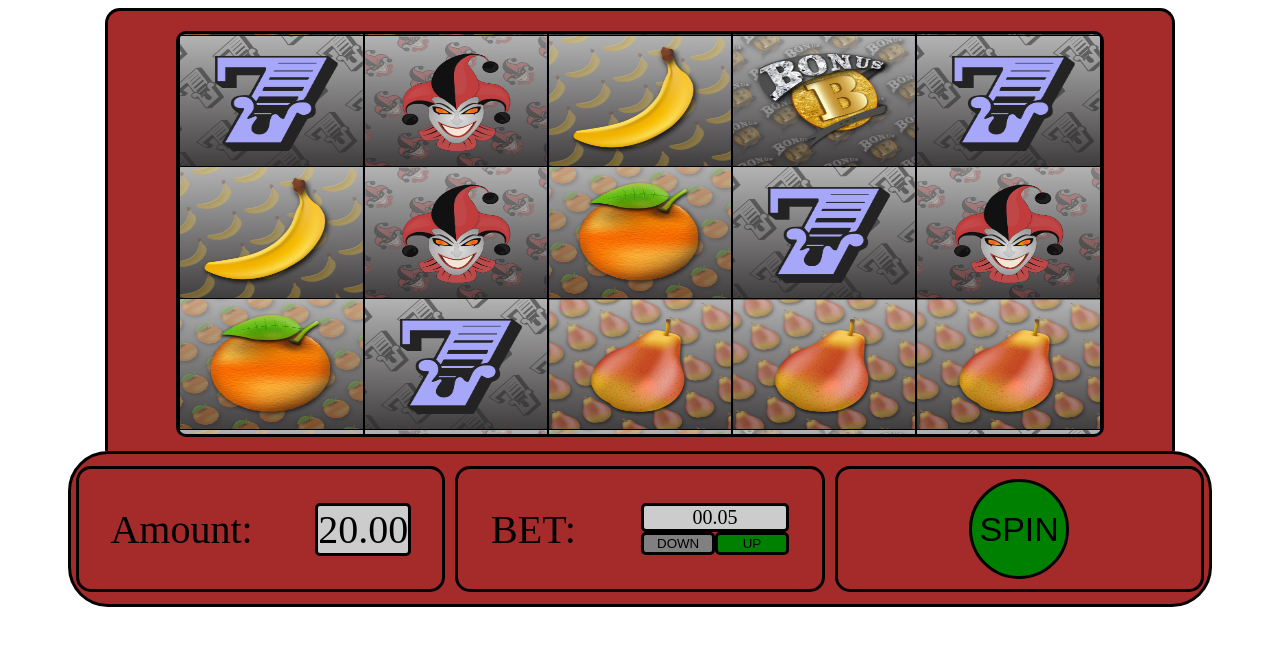
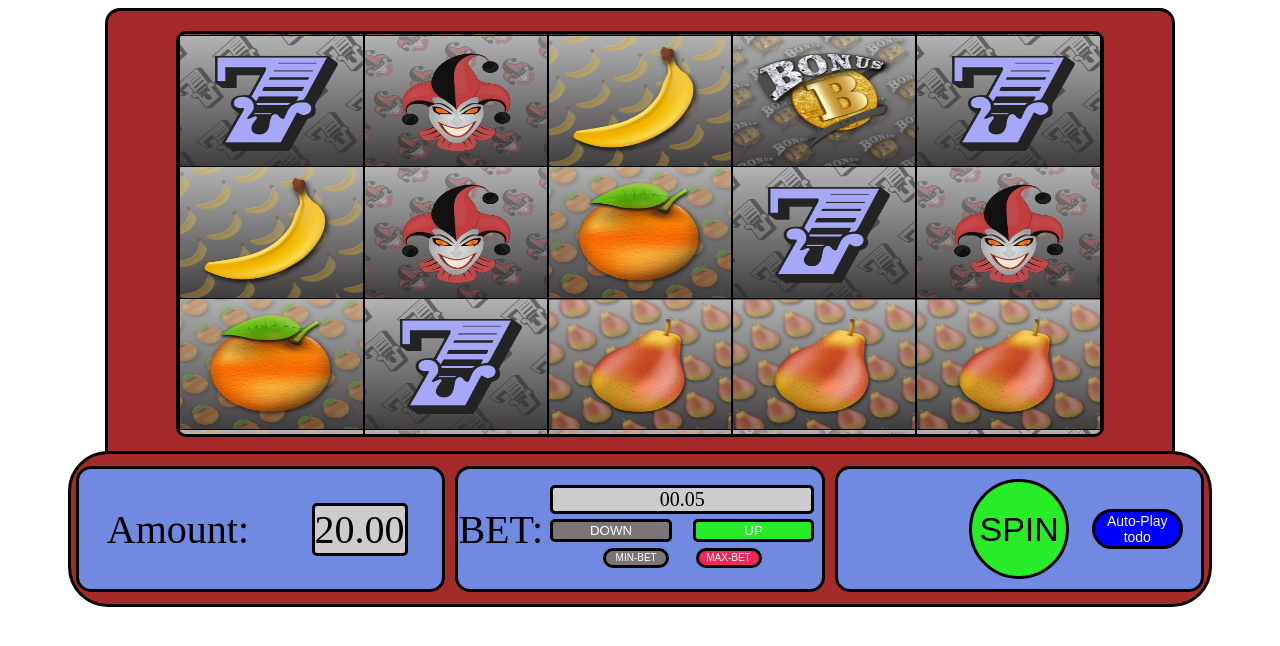
Before and after one commit to MartinPavlinovNikolov/slot-mashine, a PHP site: page / in a window 1280 px wide. Shown: the top 646 px of the page. Run offline with PHP 8.4, Linux system fonts and the light colour scheme.

Commit message:
Improooove UX and UI.

```diff
--- a/css/main.css
+++ b/css/main.css
@@ -197,6 +197,7 @@ img {
 	width: 80%;
 	height: 80%;
 	margin: 5px;
+	background-color: #718ae1;
 	border: 3px solid black;
 	border-radius: 15px;
 	display: flex;
@@ -205,6 +206,7 @@ img {
 }
 #spin-container {
 	align-items: center;
+	position: relative;
 }
 
 label {
@@ -214,13 +216,56 @@ label {
 #bet-controls, #amount-controls {
 	display: flex;
 	flex-wrap: wrap;
+	padding: 2%;
 }
 
 #bet-up, #bet-down {
 	border: 3px solid black;
 	border-radius: 5px;
 	display: block;
-	width: 50%;
+	color: white;
+	width: 46%;
+}
+
+#bet-up {
+	margin: 2% 0 0 4%;
+}
+#bet-down {
+	margin: 2% 4% 0 0;
+}
+
+#max-bet, #min-bet {
+	border: 3px solid black;
+	border-radius: 20px;
+	display: block;
+	width: 25%;
+	height: 20px;
+	font-size: 10px;
+	color: white;
+}
+#max-bet{
+	margin: 2% 20% 2% 5%;
+}
+#min-bet{
+	margin: 2% 5% 2% 20%;
+}
+
+#auto-play {
+	position: absolute;
+	right: 5%;
+	border: 3px solid black;
+	border-radius: 20px;
+	display: block;
+	width: 25%;
+	height: 40px;
+	font-size: 14px;
+	color: white;
+}
+#auto-play.active {
+	background-color: blue;
+}
+#auto-play.disabled {
+	background-color: red;
 }
 
 #amount {
@@ -257,10 +302,18 @@ label {
 }
 
 .active {
-	background-color: green;
+	background-color: #28ec28;
 }
 .disabled {
-	background-color: gray;
+	background-color: #7a7676;
+}
+
+#min-bet.active {
+	background-color: #5151d8;
+}
+
+#max-bet.active {
+	background-color: #f32659;
 }
 
 .wining {
@@ -280,6 +333,11 @@ label {
 	color: white;
 	animation: displayWiningCash 2s linear infinite;
 }
+
+.click {
+	background-color: orange;
+}
+
 @keyframes rotate {
 	50%{
 		transform: rotate(180deg) scale(.5);
--- a/index.php
+++ b/index.php
@@ -49,11 +49,14 @@
 				<p id="bet">00.05</p>
 				<button id="bet-down" class="disabled">DOWN</button>
 				<button id="bet-up" class="active">UP</button>
+				<button id="min-bet" class="disabled">MIN-BET</button>
+				<button id="max-bet" class="active">MAX-BET</button>
 			</div>
 		</div>
 
 		<div id="spin-container">
 			<button id="spin" class="active">SPIN</button>
+			<button id="auto-play" class="active">Auto-Play todo</button>
 		</div>
 
 	</div><!--control-pult END-->
--- a/scripts/main.js
+++ b/scripts/main.js
@@ -1,4 +1,4 @@
-(function($){
+const SlotMashine = (function($){
 
 	const ButtonsManager = (function(){
 
@@ -7,13 +7,32 @@
 		setElement('betDown', 'bet-down');
 		setElement('spin', 'spin');
 		setElement('amount', 'amount');
+		setElement('maxBet', 'max-bet');
+		setElement('minBet', 'min-bet');
+
+		function wasCliked(element_id){
+
+			let element = $('#'+element_id);
+
+			if(element.hasClass('active')){
+				element.removeClass('active').addClass('click');
+				setTimeout(() => {element.removeClass('click').addClass('active')}, 200);
+			}
+
+
+			return this;
+		}
 
 		function disable(element_id){
 			$('#'+element_id).removeClass('active').addClass('disabled');
+
+			return this;
 		}
 
 		function activate(element_id){
 			$('#'+element_id).removeClass('disabled').addClass('active');
+
+			return this;
 		}
 
 		function isActive(element_id){
@@ -26,10 +45,101 @@
 
 		function setElement(property, element_id){
 			this[property] = $('#'+element_id);
+
+			return this;
 		}
 
 		function getElement(element){
 			return this[element];
+		}
+
+		function afterBetUp(){
+
+			if(Amount.getAmount() < (Bet.takeAllBets()[Bet.getBetIndex()+1]) || Bet.getBet() === 2000){
+				this.disable('bet-up');
+			}
+
+			if(Bet.getBet() === 10 || Amount.getAmount() >= (Bet.takeAllBets()[Bet.getBetIndex()+1])){
+				this.activate('bet-down');
+			}
+
+			return this;
+		}
+
+		function afterBetDown (){
+
+			if(Bet.getBet() === 5){
+				this.disable('bet-down');
+			}
+
+			if(Bet.getBet() === 1600){
+				this.activate('bet-up');
+			}
+
+			if(Bet.getBet() <= Amount.getAmount()){
+				this.activate('bet-up');
+			}
+
+			return this;
+		}
+
+		function afterSpin(){
+
+			let incoming_cash = Bet.getCacheIncomingCash();
+
+			Amount.add(incoming_cash);
+
+			this.changeElementValue('amount', Amount.getAmount());
+
+			if(incoming_cash !== 0){
+				Animator.displayFreshCash(incoming_cash);
+			}
+
+			if(Amount.getAmount() >= 10){
+				this.activate('bet-up');
+				this.activate('bet-down');
+				this.activate('min-bet');
+			}
+
+			if(Amount.getAmount() >= 10 && Amount.getAmount() >= Bet.takeAllBets()[Bet.getBetIndex()+1]){
+				this.activate('max-bet');
+			}
+
+			if(Amount.getAmount() < 5){
+				this.disable('spin');
+			}else{
+				this.activate('spin');
+			}
+
+			if(Amount.getAmount() < Bet.getBet()){
+				Bet.setBet(5).setBetIndex(0);
+				this.changeElementValue('bet', 5);
+
+				if(Amount.getAmount() > Bet.getBet()){
+					this.activate('bet-up');
+					this.activate('max-bet');
+				}
+			}
+
+			if(Bet.getBet() === 2000){
+				this.disable('bet-up');
+				this.disable('max-bet');
+			}
+
+			return this;
+		}
+
+		function changeElementValue(target, monney){
+
+			monney = (monney / 100).toFixed(2).toString();
+
+			if(monney.substr(1, 1) == '.'){
+				monney = '0' + monney;
+			}
+
+			ButtonsManager[target].text(monney);
+
+			return this;
 		}
 
 		return {
@@ -38,12 +148,19 @@
 			betUp,
 			betDown,
 			spin,
+			minBet,
+			maxBet,
+			wasCliked,
 			disable,
 			activate,
 			isActive,
 			isDisabled,
 			setElement,
-			getElement
+			getElement,
+			afterBetUp,
+			afterBetDown,
+			afterSpin,
+			changeElementValue
 		};
 	})();
 
@@ -64,50 +181,18 @@
 		function substract(value){
 			_value -= value;
 
-			if(_value < Bet.getBet()){
-				Bet.setBet(5);
-				ButtonsManager.bet.text('00.05');
-				ButtonsManager.disable('bet-down');
-
-				if(_value <= Bet.getBet()){
-					ButtonsManager.disable('bet-up');
-				}else{
-					ButtonsManager.activate('bet-up');
-				}
-
-				if(_value < 5){
-					ButtonsManager.disable('spin');
-				}
-			}
-
-			if(_value === Bet.getBet()){
-				ButtonsManager.disable('bet-up');
-			}
+			return this;
 		}
 
 		function add(value){
 			_value += value;
 		}
 
-		function changeElementValue(value){
-
-			let newValue = (_value / 100).toFixed(2).toString();
-
-			if(newValue.substr(1, 1) == '.'){
-				newValue = '0' + newValue;
-			}
-
-			ButtonsManager.amount.text(newValue);
-
-			return this;
-		}
-
 		return {
 			substract,
 			add,
 			getAmount,
-			setAmount,
-			changeElementValue
+			setAmount
 		}
 
 	})(ButtonsManager);
@@ -123,35 +208,26 @@
 			'setBetIndex': (i) => (_bets.current_bet_index = i)
 		};
 
+		let incoming_cash = 0;
+
 		function getBet(){
 			return _bets.all[_bets.current_bet_index];
 		}
 
 		function setBet(bet){
-			_bets.current_bet_index = bet;
+
+			_bets.setBetIndex(this.takeAllBets().findIndex(_bet => {
+				return _bet === bet;
+			}));
+
+			return this;
 		}
 
 		function betDown(){
 
 			if(ButtonsManager.isActive('bet-down')){
 
-				_bets.setBetIndex(_bets.getBetIndex()-1);
-
-				if(this.getBet() === 5){
-					ButtonsManager.disable('bet-down');
-				}
-
-				if(this.getBet() === 1600){
-					ButtonsManager.activate('bet-up');
-				}
-
-				if(ButtonsManager.isActive('spin')){
-					this.changeElementValue();
-				}
-
-				if(this.getBet() <= Amount.getAmount()){
-					ButtonsManager.activate('bet-up');
-				}
+				this.setBetIndex(this.getBetIndex()-1);
 
 				return this;
 			}
@@ -163,20 +239,9 @@
 
 				this.setBetIndex(this.getBetIndex()+1);
 
-				if(Amount.getAmount() < (this.takeAllBets()[this.getBetIndex()+1]) || this.getBet() === 2000){
-					ButtonsManager.disable('bet-up');
-				}
-
-				if(this.getBet() === 10){
-					ButtonsManager.activate('bet-down');
-				}
-
-				if(ButtonsManager.isActive('spin')){
-					this.changeElementValue();
 			}
 
 			return this;
-			}
 		}
 
 		function setBetIndex(i){
@@ -191,17 +256,16 @@
 			return _bets.all;
 		}
 
-		function changeElementValue(){
+		function setCacheIncomingCash(cash){
 
-			let monney = (this.getBet() / 100).toFixed(2).toString();
+			this.incoming_cash = cash;
 
-			if(monney.substr(1, 1) == '.'){
-				monney = '0' + monney;
+			return this;
 		}
 
-			ButtonsManager.bet.text(monney);
+		function getCacheIncomingCash(){
 
-			return this;
+			return this.incoming_cash;
 		}
 
 		return {
@@ -212,7 +276,8 @@
 			getBetIndex,
 			betUp,
 			betDown,
-			changeElementValue
+			setCacheIncomingCash,
+			getCacheIncomingCash
 		};
 	}());
 
@@ -259,22 +324,10 @@
 					while(row >= 0){
 
 						Animator.Rows[`row${row}col${col}`].startSpining();
-
 						row--;
 					}
-
 					col++;
-
 					Animator.spin(col);
-				}else{
-					setTimeout(function(){
-						if(Amount.getAmount() < 5){
-							ButtonsManager.disable('spin');
-						}else{
-							ButtonsManager.activate('spin');
-						}
-
-					}, 3500);
 				}
 			}, 200);
 		}
@@ -316,20 +369,8 @@
 
 						if(that.element.prop('id') === 'row-1-col-5'){
 
-							const incoming_cash = (Animator.anyWining(grid)) * Bet.getBet();
-
-							Amount.add(incoming_cash);
-							Amount.changeElementValue(Amount.getAmount());
+							Bet.setCacheIncomingCash((Animator.colectLines(grid)) * Bet.getBet());
 							Animator.linghtWiningImages(grid.wining_ids);
-
-							if(incoming_cash !== 0){
-								Animator.displayFreshCash(incoming_cash);
-							}
-
-							if(ButtonsManager.isDisabled('bet-up') && Amount.getAmount() >= 5){
-								ButtonsManager.activate('bet-up');
-								ButtonsManager.activate('spin');
-							}
 
 							grid.rows.first = [];
 							grid.rows.second = [];
@@ -349,6 +390,8 @@
 		function setPositions(top, left){
 			this.position.top = top;
 			this.position.left = left;
+
+			return this;
 		}
 
 		function linghtWiningImages(ids){
@@ -360,6 +403,8 @@
 					target.removeClass('wining');
 				}, 1800);
 			}
+
+			return this;
 		}
 
 		function displayFreshCash(monney){
@@ -373,9 +418,11 @@
 			setTimeout(function(){
 				$('#remove-me').remove();
 			}, 2000);
+
+			return this;
 		}
 
-		function anyWining(arg){
+		function colectLines(arg){
 
 			const CaschePositions = {
 				'_1_1': arg.rows.first[0],
@@ -412,15 +459,15 @@
 				'_3_5': arg.ids.third[4]
 			};
 
-			function isMatches(points = null, row = null, key = null, first_col_cache){
+			function hasMaches(points = null, row = null, key = null, first_col_cache){
 
 				if(points === null){
 
-					let first = Math.ceil(isMatches(0, CaschePositions._1_1, '_1_1') * koeficent.current);
+					let first = Math.ceil(hasMaches(0, CaschePositions._1_1, '_1_1') * koeficent.current);
 					koeficent.current = 0;
-					let second = Math.ceil(isMatches(0, CaschePositions._2_1, '_2_1') * koeficent.current);
+					let second = Math.ceil(hasMaches(0, CaschePositions._2_1, '_2_1') * koeficent.current);
 					koeficent.current = 0;
-					let third = Math.ceil(isMatches(0, CaschePositions._3_1, '_3_1') * koeficent.current);
+					let third = Math.ceil(hasMaches(0, CaschePositions._3_1, '_3_1') * koeficent.current);
 					koeficent.current = 0;
 					return first + second + third;
 				}
@@ -428,33 +475,33 @@
 			//check first vs second cols
 				// Row #1, Col #1 === Row #1, Col #2
 				if(key === Object.keys(CaschePositions)[0] && row === CaschePositions._1_2){
-					points =  isMatches(points, CaschePositions._1_2, '_1_2', CascheIds[Object.keys(CaschePositions)[0]]);
+					points =  hasMaches(points, CaschePositions._1_2, '_1_2', CascheIds[Object.keys(CaschePositions)[0]]);
 				}
 				// Row #1, Col #1 === Row #2, Col #2
 				if(key === Object.keys(CaschePositions)[0] && row === CaschePositions._2_2){
-					points =  isMatches(points, CaschePositions._2_2, '_2_2', CascheIds[Object.keys(CaschePositions)[0]]);
+					points =  hasMaches(points, CaschePositions._2_2, '_2_2', CascheIds[Object.keys(CaschePositions)[0]]);
 				}
 
 				// Row #2, Col #1 === Row #1, Col #2
 				if(key === Object.keys(CaschePositions)[5] && row === CaschePositions._1_2){
-					points =  isMatches(points, CaschePositions._1_2, '_1_2', CascheIds[Object.keys(CaschePositions)[5]]);
+					points =  hasMaches(points, CaschePositions._1_2, '_1_2', CascheIds[Object.keys(CaschePositions)[5]]);
 				}
 				// Row #2, Col #1 === Row #2, Col #2
 				if(key === Object.keys(CaschePositions)[5] && row === CaschePositions._2_2){
-					points =  isMatches(points, CaschePositions._2_2, '_2_2', CascheIds[Object.keys(CaschePositions)[5]]);
+					points =  hasMaches(points, CaschePositions._2_2, '_2_2', CascheIds[Object.keys(CaschePositions)[5]]);
 				}
 				// Row #2, Col #1 === Row #3, Col #2
 				if(key === Object.keys(CaschePositions)[5] && row === CaschePositions._3_2){
-					points =  isMatches(points, CaschePositions._3_2, '_3_2', CascheIds[Object.keys(CaschePositions)[5]]);
+					points =  hasMaches(points, CaschePositions._3_2, '_3_2', CascheIds[Object.keys(CaschePositions)[5]]);
 				}
 
 				// Row #3, Col #1 === Row #2, Col #2
 				if(key === Object.keys(CaschePositions)[10] && row === CaschePositions._2_2){
-					points =  isMatches(points, CaschePositions._2_2, '_2_2', CascheIds[Object.keys(CaschePositions)[10]]);
+					points =  hasMaches(points, CaschePositions._2_2, '_2_2', CascheIds[Object.keys(CaschePositions)[10]]);
 				}
 				// Row #3, Col #1 === Row #3, Col #2
 				if(key === Object.keys(CaschePositions)[10] && row === CaschePositions._3_2){
-					points =  isMatches(points, CaschePositions._3_2, '_3_2', CascheIds[Object.keys(CaschePositions)[10]]);
+					points =  hasMaches(points, CaschePositions._3_2, '_3_2', CascheIds[Object.keys(CaschePositions)[10]]);
 				}
 
 			//check second vs third cols
@@ -464,7 +511,7 @@
 					grid.wining_ids.push(CascheIds[Object.keys(CaschePositions)[1]]);
 					grid.wining_ids.push(CascheIds[Object.keys(CaschePositions)[2]]);
 					koeficent.current = koeficent.avalible[row];
-					points =  isMatches(points, CaschePositions._1_3, '_1_3') + 1;
+					points =  hasMaches(points, CaschePositions._1_3, '_1_3') + 1;
 				}
 				// Row #1, Col #2 === Row #2, Col #3
 				if(key === Object.keys(CaschePositions)[1] && row === CaschePositions._2_3){
@@ -472,7 +519,7 @@
 					grid.wining_ids.push(CascheIds[Object.keys(CaschePositions)[1]]);
 					grid.wining_ids.push(CascheIds[Object.keys(CaschePositions)[7]]);
 					koeficent.current = koeficent.avalible[row];
-					points =  isMatches(points, CaschePositions._2_3, '_2_3') + 1;
+					points =  hasMaches(points, CaschePositions._2_3, '_2_3') + 1;
 				}
 
 				// Row #2, Col #2 === Row #1, Col #3
@@ -481,7 +528,7 @@
 					grid.wining_ids.push(CascheIds[Object.keys(CaschePositions)[6]]);
 					grid.wining_ids.push(CascheIds[Object.keys(CaschePositions)[2]]);
 					koeficent.current = koeficent.avalible[row];
-					points =  isMatches(points, CaschePositions._1_3, '_1_3') + 1;
+					points =  hasMaches(points, CaschePositions._1_3, '_1_3') + 1;
 				}
 				// Row #2, Col #2 === Row #2, Col #3
 				if(key === Object.keys(CaschePositions)[6] && row === CaschePositions._2_3){
@@ -489,7 +536,7 @@
 					grid.wining_ids.push(CascheIds[Object.keys(CaschePositions)[6]]);
 					grid.wining_ids.push(CascheIds[Object.keys(CaschePositions)[7]]);
 					koeficent.current = koeficent.avalible[row];
-					points =  isMatches(points, CaschePositions._2_3, '_2_3') + 1;
+					points =  hasMaches(points, CaschePositions._2_3, '_2_3') + 1;
 				}
 				// Row #2, Col #2 === Row #3, Col #3
 				if(key === Object.keys(CaschePositions)[6] && row === CaschePositions._3_3){
@@ -497,7 +544,7 @@
 					grid.wining_ids.push(CascheIds[Object.keys(CaschePositions)[6]]);
 					grid.wining_ids.push(CascheIds[Object.keys(CaschePositions)[12]]);
 					koeficent.current = koeficent.avalible[row];
-					points =  isMatches(points, CaschePositions._3_3, '_3_3') + 1;
+					points =  hasMaches(points, CaschePositions._3_3, '_3_3') + 1;
 				}
 
 				// Row #3, Col #2 === Row #2, Col #3
@@ -506,7 +553,7 @@
 					grid.wining_ids.push(CascheIds[Object.keys(CaschePositions)[11]]);
 					grid.wining_ids.push(CascheIds[Object.keys(CaschePositions)[7]]);
 					koeficent.current = koeficent.avalible[row];
-					points =  isMatches(points, CaschePositions._2_3, '_2_3') + 1;
+					points =  hasMaches(points, CaschePositions._2_3, '_2_3') + 1;
 				}
 				// Row #3, Col #2 === Row #3, Col #3
 				if(key === Object.keys(CaschePositions)[11] && row === CaschePositions._3_3){
@@ -514,91 +561,91 @@
 					grid.wining_ids.push(CascheIds[Object.keys(CaschePositions)[11]]);
 					grid.wining_ids.push(CascheIds[Object.keys(CaschePositions)[12]]);
 					koeficent.current = koeficent.avalible[row];
-					points =  isMatches(points, CaschePositions._3_3, '_3_3') + 1;
+					points =  hasMaches(points, CaschePositions._3_3, '_3_3') + 1;
 				}
 
 			//check third vs fourth cols
 				// Row #1, Col #3 === Row #1, Col #4
 				if(key === Object.keys(CaschePositions)[2] && row === CaschePositions._1_4){
 					grid.wining_ids.push(CascheIds[Object.keys(CaschePositions)[3]]);
-					points =  isMatches(points, CaschePositions._1_4, '_1_4') + 2;
+					points =  hasMaches(points, CaschePositions._1_4, '_1_4') + 2;
 				}
 				// Row #1, Col #3 === Row #2, Col #4
 				if(key === Object.keys(CaschePositions)[2] && row === CaschePositions._2_4){
 					grid.wining_ids.push(CascheIds[Object.keys(CaschePositions)[8]]);
-					points =  isMatches(points, CaschePositions._2_4, '_2_4') + 2;
+					points =  hasMaches(points, CaschePositions._2_4, '_2_4') + 2;
 				}
 
 				// Row #2, Col #3 === Row #1, Col #4
 				if(key === Object.keys(CaschePositions)[7] && row === CaschePositions._1_4){
 					grid.wining_ids.push(CascheIds[Object.keys(CaschePositions)[3]]);
-					points =  isMatches(points, CaschePositions._1_4, '_1_4') + 2;
+					points =  hasMaches(points, CaschePositions._1_4, '_1_4') + 2;
 				}
 				// Row #2, Col #3 === Row #2, Col #4
 				if(key === Object.keys(CaschePositions)[7] && row === CaschePositions._2_4){
 					grid.wining_ids.push(CascheIds[Object.keys(CaschePositions)[8]]);
-					points =  isMatches(points, CaschePositions._2_4, '_2_4') + 2;
+					points =  hasMaches(points, CaschePositions._2_4, '_2_4') + 2;
 				}
 				// Row #2, Col #3 === Row #3, Col #4
 				if(key === Object.keys(CaschePositions)[7] && row === CaschePositions._3_4){
 					grid.wining_ids.push(CascheIds[Object.keys(CaschePositions)[13]]);
-					points =  isMatches(points, CaschePositions._3_4, '_3_4') + 2;
+					points =  hasMaches(points, CaschePositions._3_4, '_3_4') + 2;
 				}
 
 				// Row #3, Col #3 === Row #2, Col #4
 				if(key === Object.keys(CaschePositions)[12] && row === CaschePositions._2_4){
 					grid.wining_ids.push(CascheIds[Object.keys(CaschePositions)[8]]);
-					points =  isMatches(points, CaschePositions._2_4, '_2_4') + 2;
+					points =  hasMaches(points, CaschePositions._2_4, '_2_4') + 2;
 				}
 				// Row #3, Col #3 === Row #3, Col #4
 				if(key === Object.keys(CaschePositions)[12] && row === CaschePositions._3_4){
 					grid.wining_ids.push(CascheIds[Object.keys(CaschePositions)[13]]);
-					points =  isMatches(points, CaschePositions._3_4, '_3_4') + 2;
+					points =  hasMaches(points, CaschePositions._3_4, '_3_4') + 2;
 				}
 
 			//check fourth vs fiveth cols
 				// Row #1, Col #4 === Row #1, Col #5
 				if(key === Object.keys(CaschePositions)[3] && row === CaschePositions._1_5){
 					grid.wining_ids.push(CascheIds[Object.keys(CaschePositions)[4]]);
-					points =  isMatches(points, CaschePositions._1_5, '_1_5') + 3;
+					points =  hasMaches(points, CaschePositions._1_5, '_1_5') + 3;
 				}
 				// Row #1, Col #4 === Row #2, Col #5
 				if(key === Object.keys(CaschePositions)[3] && row === CaschePositions._2_5){
 					grid.wining_ids.push(CascheIds[Object.keys(CaschePositions)[9]]);
-					points =  isMatches(points, CaschePositions._2_5, '_2_5') + 3;
+					points =  hasMaches(points, CaschePositions._2_5, '_2_5') + 3;
 				}
 
 				// Row #2, Col #4 === Row #1, Col #5
 				if(key === Object.keys(CaschePositions)[8] && row === CaschePositions._1_5){
 					grid.wining_ids.push(CascheIds[Object.keys(CaschePositions)[4]]);
-					points =  isMatches(points, CaschePositions._1_5, '_1_5') + 3;
+					points =  hasMaches(points, CaschePositions._1_5, '_1_5') + 3;
 				}
 				// Row #2, Col #4 === Row #2, Col #5
 				if(key === Object.keys(CaschePositions)[8] && row === CaschePositions._2_5){
 					grid.wining_ids.push(CascheIds[Object.keys(CaschePositions)[9]]);
-					points =  isMatches(points, CaschePositions._2_5, '_2_5') + 3;
+					points =  hasMaches(points, CaschePositions._2_5, '_2_5') + 3;
 				}
 				// Row #2, Col #4 === Row #3, Col #5
 				if(key === Object.keys(CaschePositions)[8] && row === CaschePositions._3_5){
 					grid.wining_ids.push(CascheIds[Object.keys(CaschePositions)[14]]);
-					points =  isMatches(points, CaschePositions._3_5, '_3_5') + 3;
+					points =  hasMaches(points, CaschePositions._3_5, '_3_5') + 3;
 				}
 
 				// Row #3, Col #4 === Row #2, Col #5
 				if(key === Object.keys(CaschePositions)[13] && row === CaschePositions._2_5){
 					grid.wining_ids.push(CascheIds[Object.keys(CaschePositions)[9]]);
-					points =  isMatches(points, CaschePositions._2_5, '_2_5') + 3;
+					points =  hasMaches(points, CaschePositions._2_5, '_2_5') + 3;
 				}
 				// Row #3, Col #4 === Row #3, Col #5
 				if(key === Object.keys(CaschePositions)[13] && row === CaschePositions._3_5){
 					grid.wining_ids.push(CascheIds[Object.keys(CaschePositions)[14]]);
-					points =  isMatches(points, CaschePositions._3_5, '_3_5') + 3;
+					points =  hasMaches(points, CaschePositions._3_5, '_3_5') + 3;
 				}
 
 				return points;
 			}
 
-			return isMatches();
+			return hasMaches();
 		}
 
 
@@ -631,43 +678,137 @@
 			config,
 			spin,
 			Rows,
-			anyWining,
+			colectLines,
 			linghtWiningImages,
 			displayFreshCash
 		};
 	})();
 
+	function setGame(){
+
 		ButtonsManager.spin.click(function(e){
 
 			e.preventDefault();
 
-		if(Amount.getAmount() >= 5){
+			if(ButtonsManager.isActive('spin') && Amount.getAmount() >= 5){
+
+				ButtonsManager.wasCliked('spin');
+
+				let animate_spining = () => {
+					return new Promise((resolve, reject) => {
+
+						ButtonsManager.disable('spin');
+						ButtonsManager.disable('bet-up');
+						ButtonsManager.disable('bet-down');
+						ButtonsManager.disable('min-bet');
+						ButtonsManager.disable('max-bet');
 
 						Amount.substract(Bet.getBet());
-			Amount.changeElementValue(Bet.getBet());
-
-			ButtonsManager.disable('spin');
+						ButtonsManager.changeElementValue('amount', Amount.getAmount());
 
 						Animator.spin();
+
+						setTimeout(() => {
+							resolve();
+						}, 4450);
+					});
+				};
+
+				animate_spining().then(() => {
+					ButtonsManager.afterSpin();
+				});
 
 			}
 
 		});
+
+		return this;
+	}
+
+	function setBetUp(){
 
 		ButtonsManager.betUp.click(function(e){
 
 			e.preventDefault();
 
 			Bet.betUp();
+			ButtonsManager.afterBetUp().changeElementValue('bet', Bet.getBet());
+			ButtonsManager.wasCliked('bet-up');
 
 		});
+
+		return this;
+	}
+
+	function setBetDown(){
 
 		ButtonsManager.betDown.click(function(e){
 
 			e.preventDefault();
 
 			Bet.betDown();
+			ButtonsManager.afterBetDown().changeElementValue('bet', Bet.getBet());
+			ButtonsManager.wasCliked('bet-down');
 
 		});
-	//todo: return main object with methods and provide chaining for life-cikle for 1 game!
+
+		return this;
+	}
+
+	function setMaxBet(){
+
+		ButtonsManager.maxBet.click(function(e){
+
+			e.preventDefault();
+
+			if(ButtonsManager.isActive('max-bet')){
+
+				let maxPosibleBet = Bet.takeAllBets().reverse().find((b) => {
+					return b <= Amount.getAmount();
+				});
+				let indexOfMaxPosibleBet = Bet.takeAllBets().reverse().findIndex((b) => {
+					return b === maxPosibleBet;
+				});
+
+				Bet.setBet(maxPosibleBet).setBetIndex(indexOfMaxPosibleBet);
+				ButtonsManager.changeElementValue('bet', maxPosibleBet)
+					.disable('bet-up')
+					.activate('bet-down')
+					.disable('max-bet')
+					.activate('min-bet')
+					.wasCliked('max-bet');
+			}
+		});
+
+		return this;
+	}
+
+	function setMinBet(){
+
+		ButtonsManager.minBet.click(function(e){
+
+			e.preventDefault();
+
+			Bet.setBet(5).setBetIndex(0);
+			ButtonsManager.changeElementValue('bet', 5)
+				.activate('bet-up')
+				.disable('bet-down')
+				.disable('min-bet')
+				.activate('max-bet')
+				.wasCliked('min-bet');
+		});
+
+		return this;
+	}
+
+	return {
+		setGame,
+		setBetUp,
+		setBetDown,
+		setMaxBet,
+		setMinBet
+	};
+
 })(jQuery);
+
+SlotMashine.setGame().setBetUp().setBetDown().setMinBet().setMaxBet();
```
Lines whose indentation alone changed are shown as unchanged.
